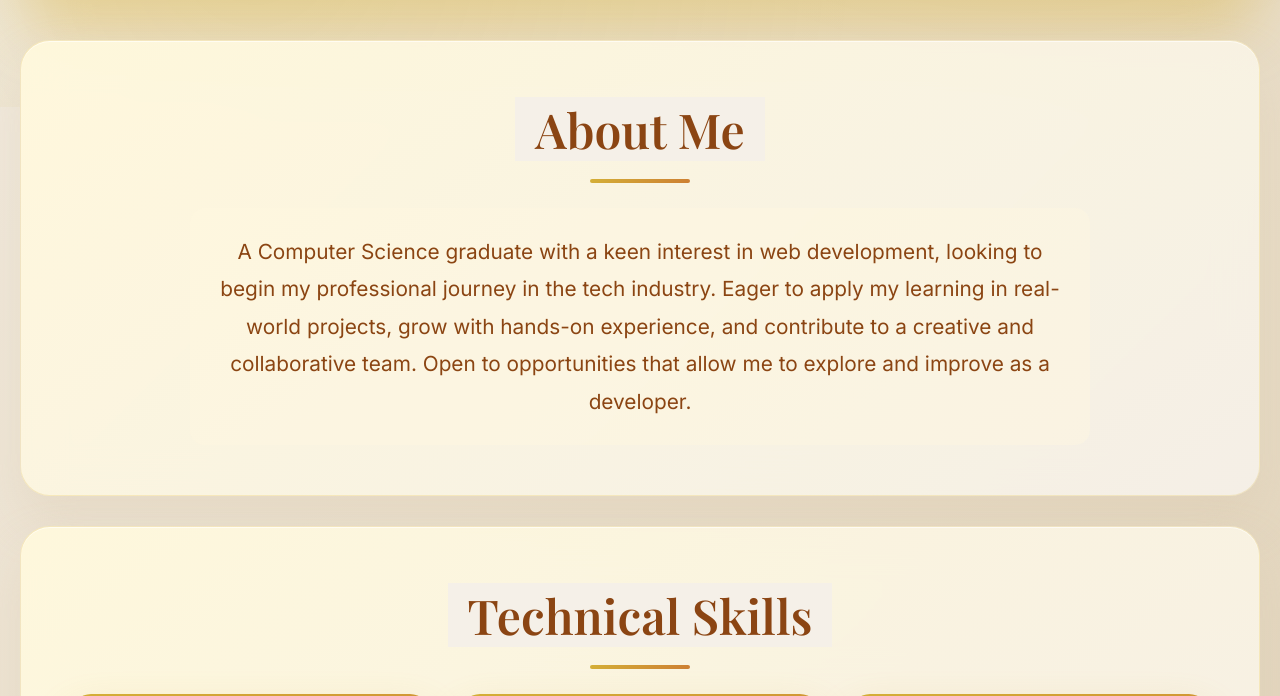
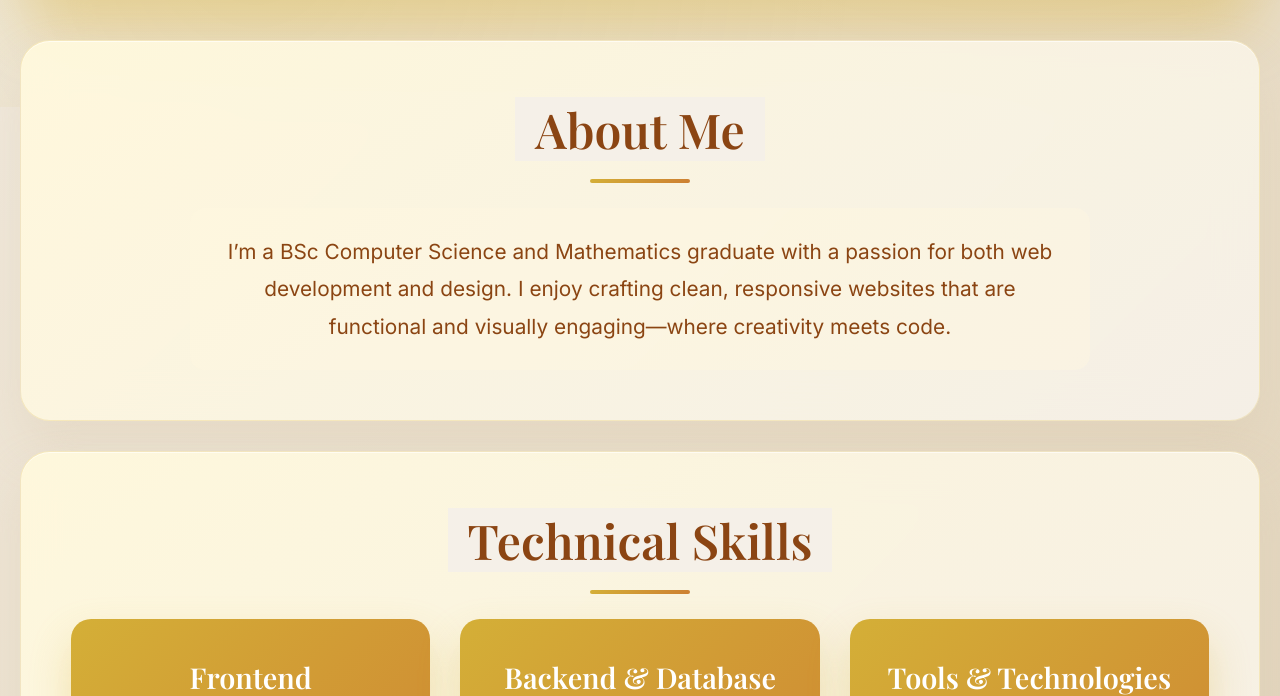
Before and after one commit to aiman2704/portfolio, a plain HTML site: page index.html in a window 1280 px wide. Shown: the part 693-1389 px from the top of the page. Drawn offline with nearby package versions, Linux system fonts and the light colour scheme.

Commit message:
Update index.html

```diff
--- a/index.html
+++ b/index.html
@@ -472,9 +472,8 @@
         <div class="card">
             <h2 class="section-title"><span>About Me</span></h2>
             <p class="about-content">
-                A Computer Science graduate with a keen interest in web development, looking to begin my professional journey in the tech industry.
-                Eager to apply my learning in real-world projects, grow with hands-on experience, and contribute to a creative and collaborative team.
-                Open to opportunities that allow me to explore and improve as a developer.
+                 I’m a BSc Computer Science and Mathematics graduate with a passion for both web development and design.
+                I enjoy crafting clean, responsive websites that are functional and visually engaging—where creativity meets code.
             </p>
         </div>
 
```
